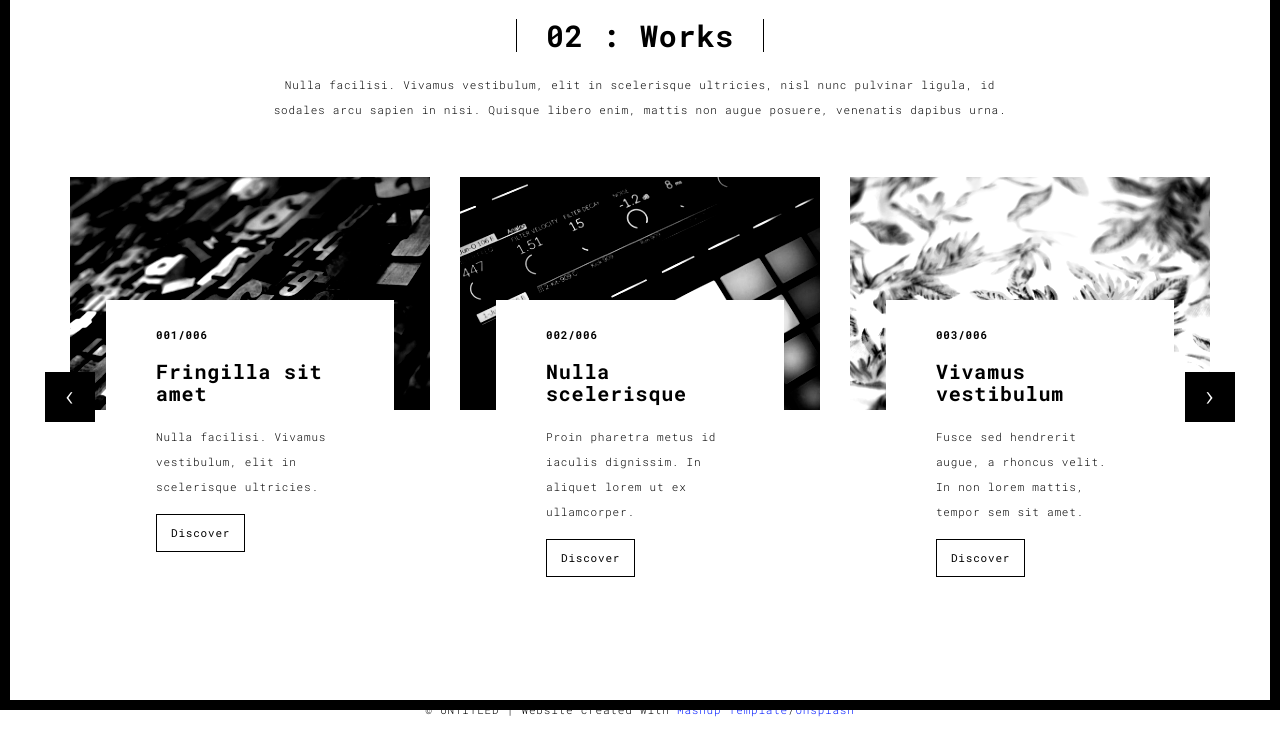
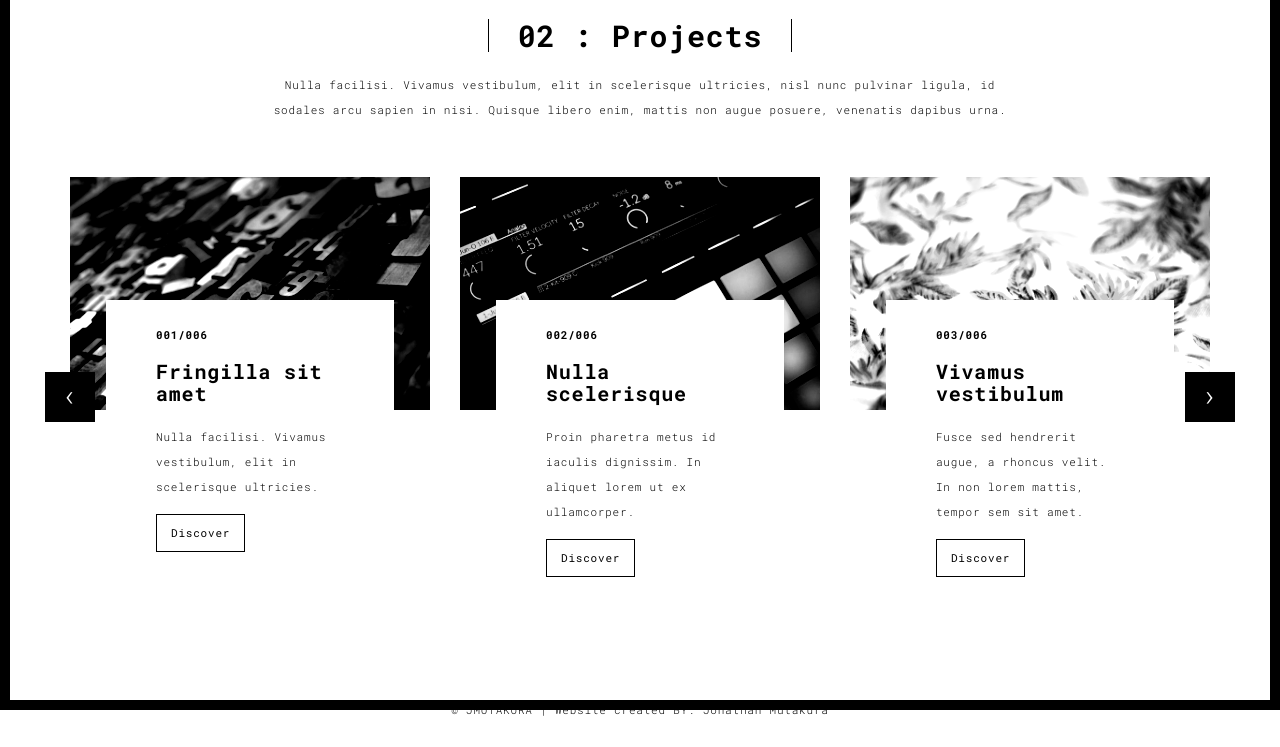
Before and after one commit to jmutakura/portfolio, a Flask app: page /projects.html in a window 1280 px wide. Shown: the part 90-837 px from the top of the page. Run offline with Flask 2, Linux system fonts and the light colour scheme; some libraries are stand-ins or nearby versions.

Commit message:
Updated the footer section.

```diff
--- a/templates/about.html
+++ b/templates/about.html
@@ -90,7 +90,7 @@
   <div class="container">
     <div class="row">
       <div class="col-xs-12">
-        <p>© UNTITLED | Website created with <a href="http://www.mashup-template.com/" title="Create website with free html template">Mashup Template</a>/<a href="https://www.unsplash.com/" title="Beautiful Free Images">Unsplash</a></p>
+        <p>© JMUTAKURA | Website created by: Jonathan Mutakura</p>
       </div>
     </div>
   </div>
--- a/templates/contact.html
+++ b/templates/contact.html
@@ -122,7 +122,7 @@
   <div class="container">
     <div class="row">
       <div class="col-xs-12">
-        <p>© UNTITLED | Website created with <a href="http://www.mashup-template.com/" title="Create website with free html template">Mashup Template</a>/<a href="https://www.unsplash.com/" title="Beautiful Free Images">Unsplash</a></p>
+        <p>© JMUTAKURA | Website created by Jonathan Mutakura</p>
       </div>
     </div>
   </div>
--- a/templates/projects.html
+++ b/templates/projects.html
@@ -55,7 +55,7 @@
 
       <div class="col-sm-8 col-sm-offset-2 section-container-spacer">
         <div class="text-center">
-          <h1 class="h2">02 : Works</h1>
+          <h1 class="h2">02 : Projects</h1>
           <p>Nulla facilisi. Vivamus vestibulum, elit in scelerisque ultricies, nisl nunc pulvinar ligula, id sodales arcu sapien in nisi. Quisque libero enim, mattis non augue posuere, venenatis dapibus urna.</p>
         </div>
       </div>
@@ -171,7 +171,7 @@
   <div class="container">
     <div class="row">
       <div class="col-xs-12">
-        <p>© UNTITLED | Website created with <a href="http://www.mashup-template.com/" title="Create website with free html template">Mashup Template</a>/<a href="https://www.unsplash.com/" title="Beautiful Free Images">Unsplash</a></p>
+        <p>© JMUTAKURA | Website created BY: Jonathan Mutakura</p>
       </div>
     </div>
   </div>
```
